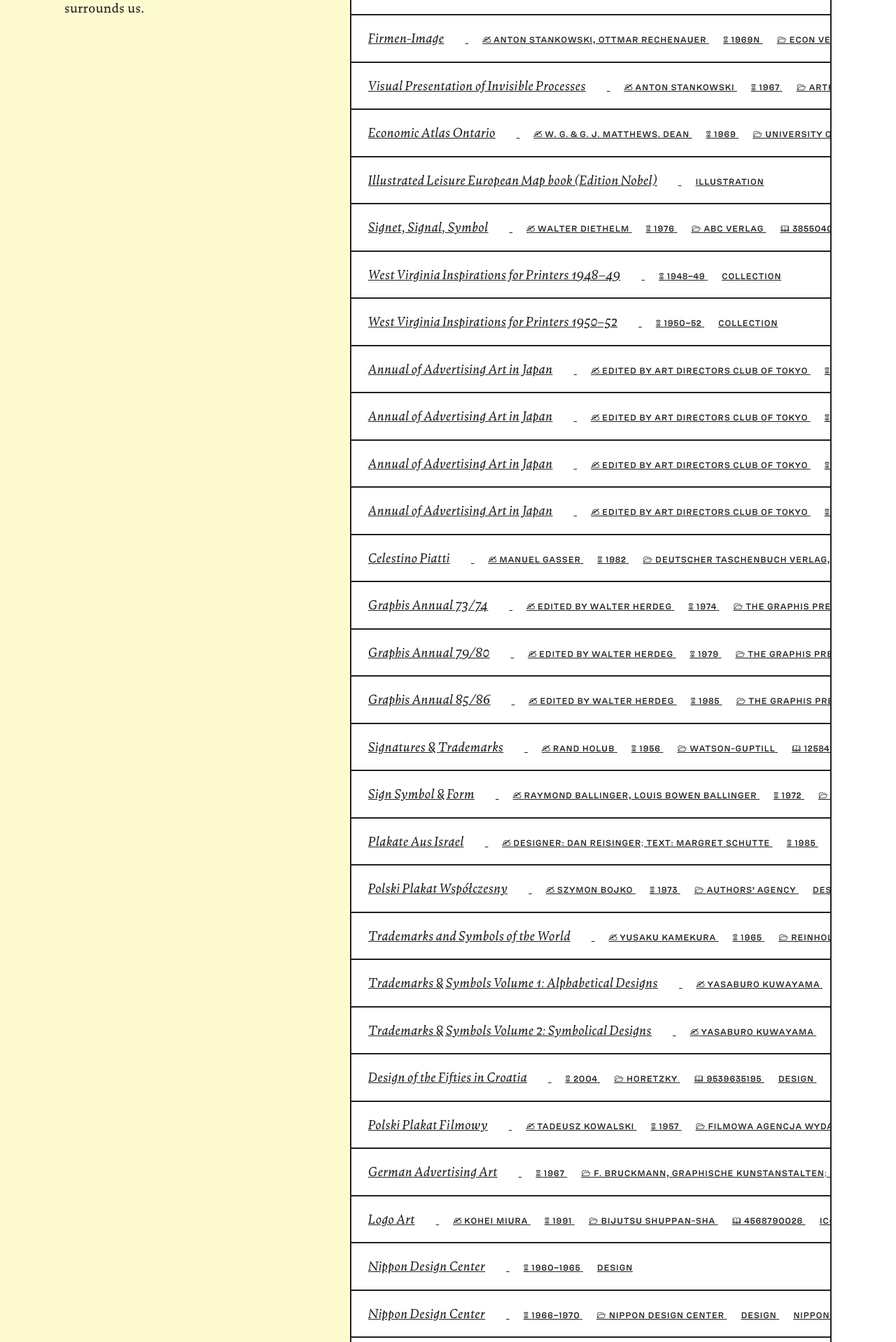
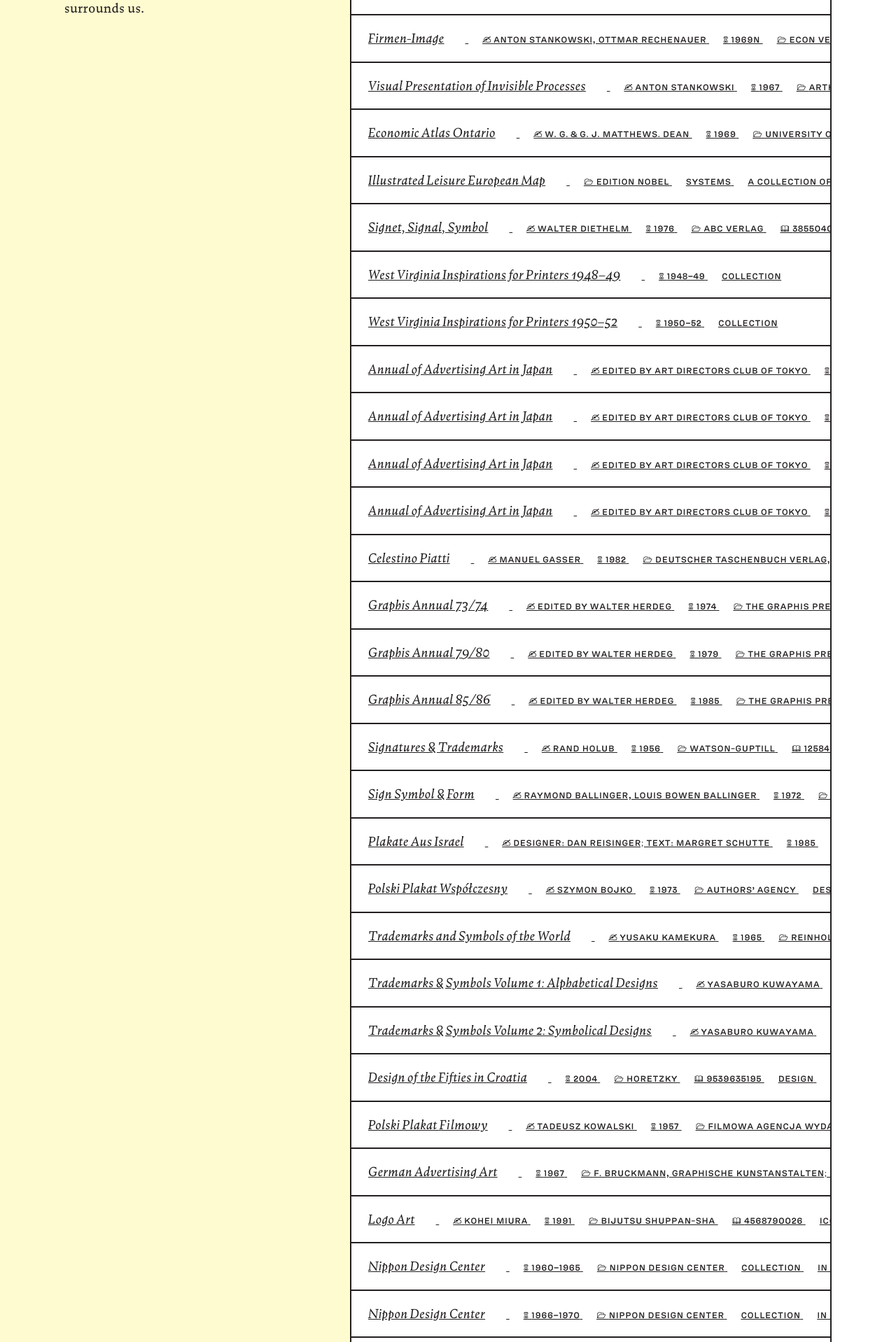
Before and after one commit to kylewaynebenson/medium-rare-books, a Jekyll site: the page built from index.md, in a window 1280 px wide. Shown: the part 738-2656 px from the top of the page at 70% size. Built offline with Jekyll 4.4.1, drawn with Linux system fonts in a browser that asks for light colours.

Commit message:
Final_maybe

```diff
--- a/_data/books.yml
+++ b/_data/books.yml
@@ -143,14 +143,14 @@
             "cataloged": true,
       },
       {
-            "title": "Illustrated Leisure European Map book (Edition Nobel)",
+            "title": "Illustrated Leisure European Map",
             "author": "unknown",
             "ISBN": "unknown",
-            "description": "unknown",
+            "description": "A collection of illustrated maps of countries, cities, and neighborhoods across Europe. Written in Japanese.",
             "published-date": "unknown",
-            "publisher": "unknown",
-            "category": "illustration",
-            "tags": "design",
+            "publisher": "Edition Nobel",
+            "category": "systems",
+            "tags": "Japan, illustration, map",
             "IBSN": "00000012",
             "IBS-description": "We haven't reviewed this book yet.",
             "cataloged": true,
@@ -445,11 +445,11 @@
             "title": "Nippon Design Center",
             "author": "unknown",
             "ISBN": "unknown",
-            "description": "unknown",
+            "description": "In December 1959, Japan’s top designers, copywriters, and photographers joined together as a creative organization aiming to further develop and improve the quality of advertising design in Japan. NDC was established by investment from 8 companies (Asahi Breweries, Asahi Kasei, Nippon Steel, Toshiba, Toyota Motor, Nikon, NKK, Nomura Securities).",
             "published-date": "1960–1965",
-            "publisher": "unknown",
-            "category": "design",
-            "tags": "design",
+            "publisher": "Nippon Design Center",
+            "category": "collection",
+            "tags": "Japan, advertising",
             "IBSN": "00000035",
             "IBS-description": "We haven't reviewed this book yet.",
             "cataloged": true,
@@ -458,11 +458,11 @@
             "title": "Nippon Design Center",
             "author": "unknown",
             "ISBN": "unknown",
-            "description": "Nippon Design Center, founded in 1960 by Kamekura Yusaku and Hara Rira participated. This book celebrates its 5th and 10th anniversaries, a set of works published as not for sale. In addition to the ”Tokyo Olympic Posters” by Kamekura, advertisement series, calendar, book design, trademark etc. of ”International Print Biennale” poster (Kazumitsu Tanaka), Sapporo Olympic logo, ”Toyota” ”Asahi Beer” ”Toshiba” We introduce a variety of works. Text is Hara and others.",
+            "description": "In December 1959, Japan’s top designers, copywriters, and photographers joined together as a creative organization aiming to further develop and improve the quality of advertising design in Japan. This book celebrates its 5th and 10th anniversaries, a set of works published as not for sale. In addition to the ”Tokyo Olympic Posters” by Kamekura, advertisement series, calendar, book design, trademark etc. of ”International Print Biennale” poster (Kazumitsu Tanaka), Sapporo Olympic logo, ”Toyota” ”Asahi Beer” ”Toshiba” We introduce a variety of works. Text is Hara and others.",
             "published-date": "1966–1970",
             "publisher": "Nippon Design Center",
-            "category": "design",
-            "tags": "design",
+            "category": "collection",
+            "tags": "Japan, advertising",
             "IBSN": "00000036",
             "IBS-description": "We haven't reviewed this book yet.",
             "cataloged": true,
@@ -1253,11 +1253,11 @@
             "title": "Jazz",
             "author": "Tony Munzlinger",
             "ISBN": "unknown",
-            "description": "unknown",
+            "description": "With very few words at all, this book is full of psychedelic black and white illustrations of jazz and jazz musicians.",
             "published-date": "1965",
             "publisher": "Edition Galatis",
             "category": "illustration",
-            "tags": "children, illustration",
+            "tags": "German, jazz, illustration",
             "IBSN": "00000097",
             "IBS-description": "We haven't reviewed this book yet.",
             "cataloged": true,
```
